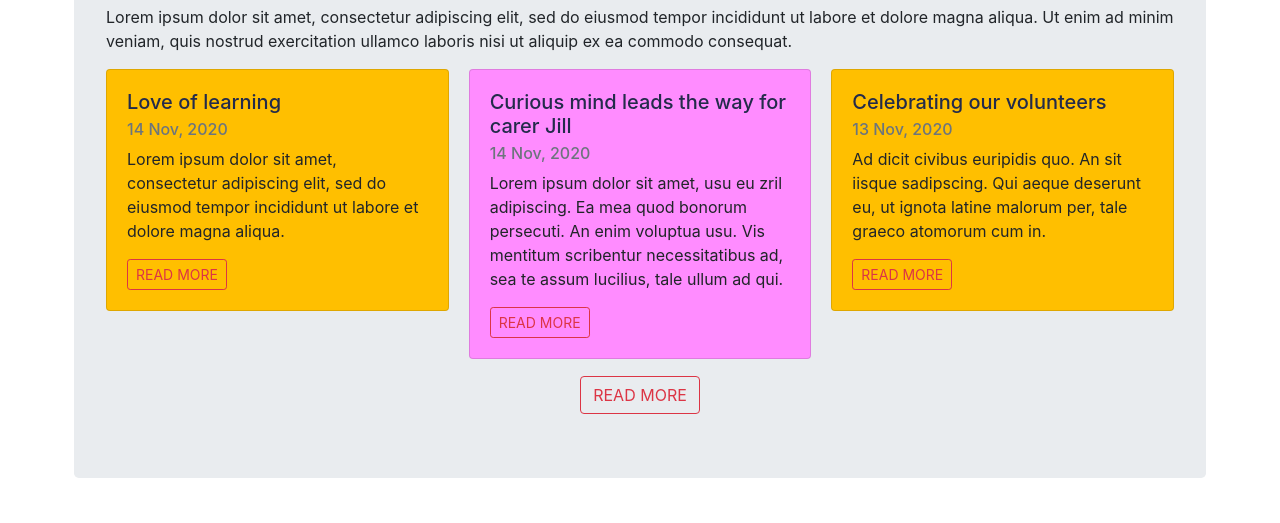
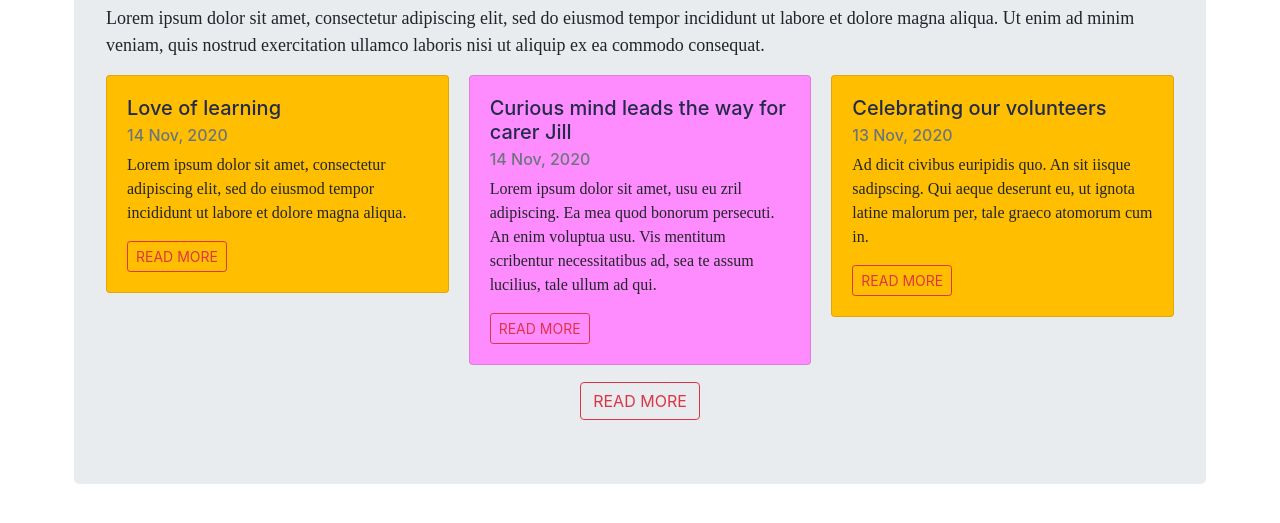
Before and after one commit to mparhiz/displayArticles, a React app: page / in a window 1280 px wide. Shown: the part 105-628 px from the top of the page. Built offline with nearby package versions, Linux system fonts and the light colour scheme.

Commit message:
applied font and font size

```diff
--- a/src/components/App.js
+++ b/src/components/App.js
@@ -15,7 +15,7 @@ const App = () => {
 		<Container className="p-1">
 			<Jumbotron>
 				<h3 className="header">Related Articles</h3>
-				<p>
+				<p className="content">
 					Lorem ipsum dolor sit amet, consectetur adipiscing elit, sed do eiusmod
 					tempor incididunt ut labore et dolore magna aliqua. Ut enim ad minim veniam,
 					quis nostrud exercitation ullamco laboris nisi ut aliquip ex ea commodo consequat.
--- a/src/components/App.scss
+++ b/src/components/App.scss
@@ -5,6 +5,11 @@
 	text-align: left;
 }
 
+.content {
+	font-family: $font;
+	font-size: $fontSize;
+}
+
 .btn-alignment {
 	display: flex;
 	justify-content: center;
--- a/src/components/article/Article.js
+++ b/src/components/article/Article.js
@@ -11,8 +11,8 @@ const Article = (props) => {
 			<Card.Body>
 				<Card.Title className="title">{article.title}</Card.Title>
 				<Card.Subtitle className="mb-2 text-muted">{article.date}</Card.Subtitle>
-				<Card.Text>{article.body}</Card.Text>
-				{isDisplayDesc && <Card.Text>{article.description}</Card.Text>}
+				<Card.Text className="cardContent">{article.body}</Card.Text>
+				{isDisplayDesc && <Card.Text className="cardContent">{article.description}</Card.Text>}
 				<Button
 					variant="outline-danger"
 					size="sm"
--- a/src/components/article/Article.scss
+++ b/src/components/article/Article.scss
@@ -2,6 +2,11 @@
 
 .title {
 	color: #232B4B;
+}
+
+.cardContent {
+	font-family: $font;
+	font-size: $cardFontSize;
 }
 
 .bgc-0 {
--- a/src/components/articles/Articles.js
+++ b/src/components/articles/Articles.js
@@ -1,7 +1,7 @@
 import React from 'react';
 import './Articles.scss';
 import Article from '../article/Article';
-import articlesData from '../mockData/articlesData'
+import articlesData from '/src/mockData/articlesData'
 import { CardColumns } from 'react-bootstrap';
 
 const Articles = (props) => {
--- a/src/variables.scss
+++ b/src/variables.scss
@@ -1,3 +1,7 @@
+$font: "Times New Roman", Times, serif;
+$fontSize: 18px;
+$cardFontSize: 16px;
+
 $header: #963643;
 
 $color_0: #ffb3b3;
```
Also changed, not shown: src/mockData/articlesData.js (renamed from src/components/mockData/articlesData.js).
